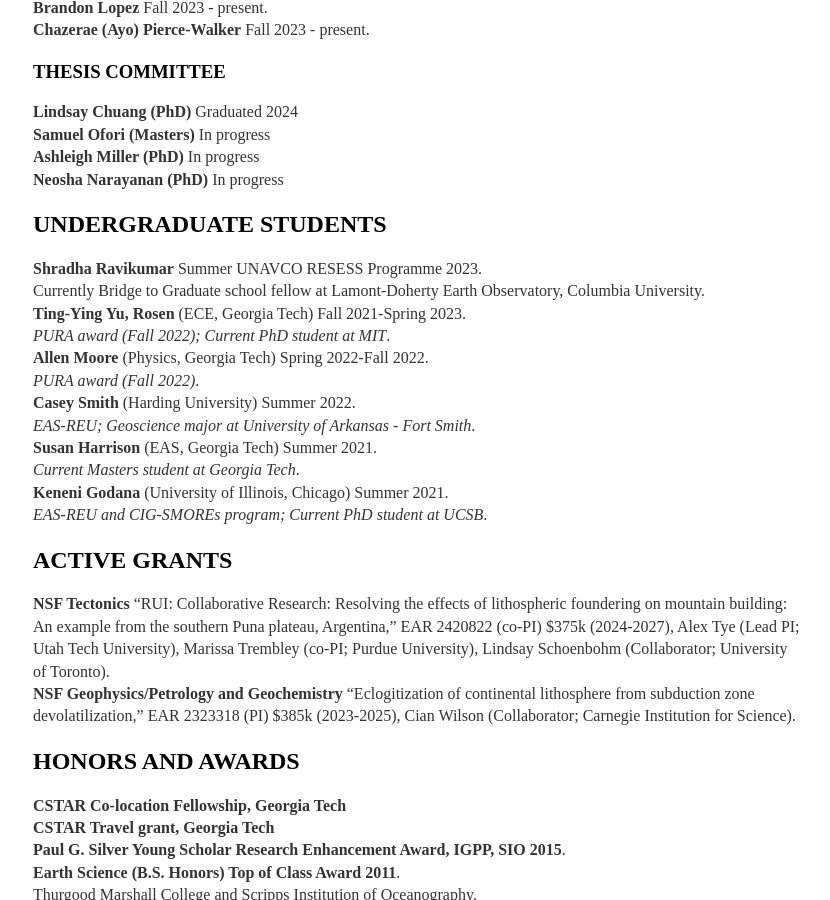
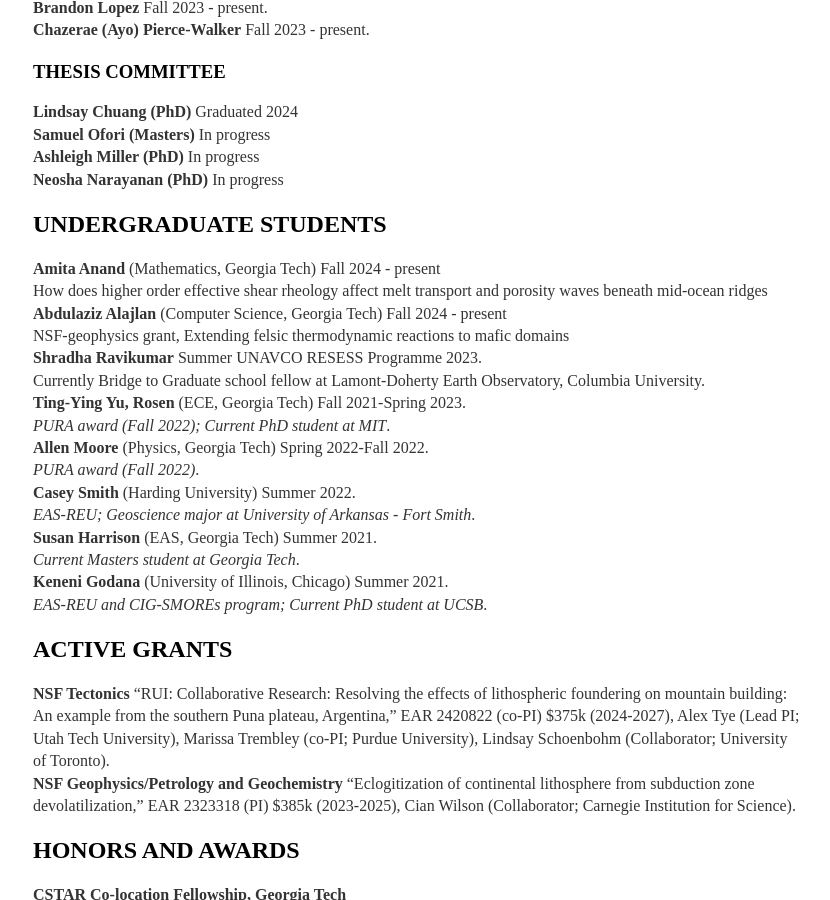
Before and after one commit to joycesim/joycesim.github.io, a Jekyll site: the page built from cv/index.md, in a window 1280 px wide and 900 px high, scrolled down 1217 px. Shown: the whole window, without its empty margins (223-1053 px from the left). Built offline with Jekyll 4.4.1, drawn with Linux system fonts in a browser that asks for light colours.

Commit message:
Update index.md

```diff
--- a/cv/index.md
+++ b/cv/index.md
@@ -49,6 +49,10 @@
 **Neosha Narayanan (PhD)** In progress
 
 ## UNDERGRADUATE STUDENTS
+**Amita Anand** (Mathematics, Georgia Tech) Fall 2024 - present
+How does higher order effective shear rheology affect melt transport and porosity waves beneath mid-ocean ridges
+**Abdulaziz Alajlan** (Computer Science, Georgia Tech) Fall 2024 - present
+NSF-geophysics grant, Extending felsic thermodynamic reactions to mafic domains
 **Shradha Ravikumar** Summer UNAVCO RESESS Programme 2023.
 Currently Bridge to Graduate school fellow at Lamont-Doherty Earth Observatory, Columbia University.
 **Ting-Ying Yu, Rosen** (ECE, Georgia Tech) Fall 2021-Spring 2023.
```
